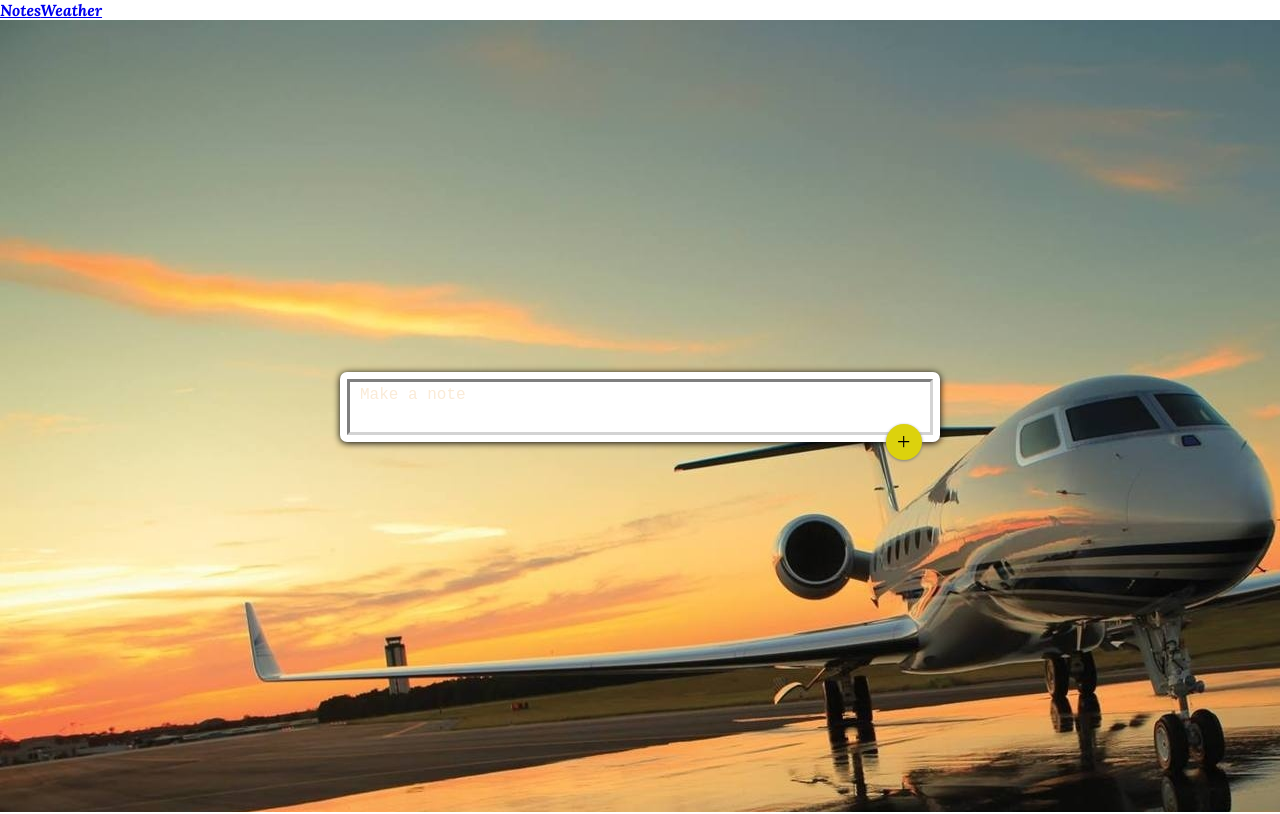
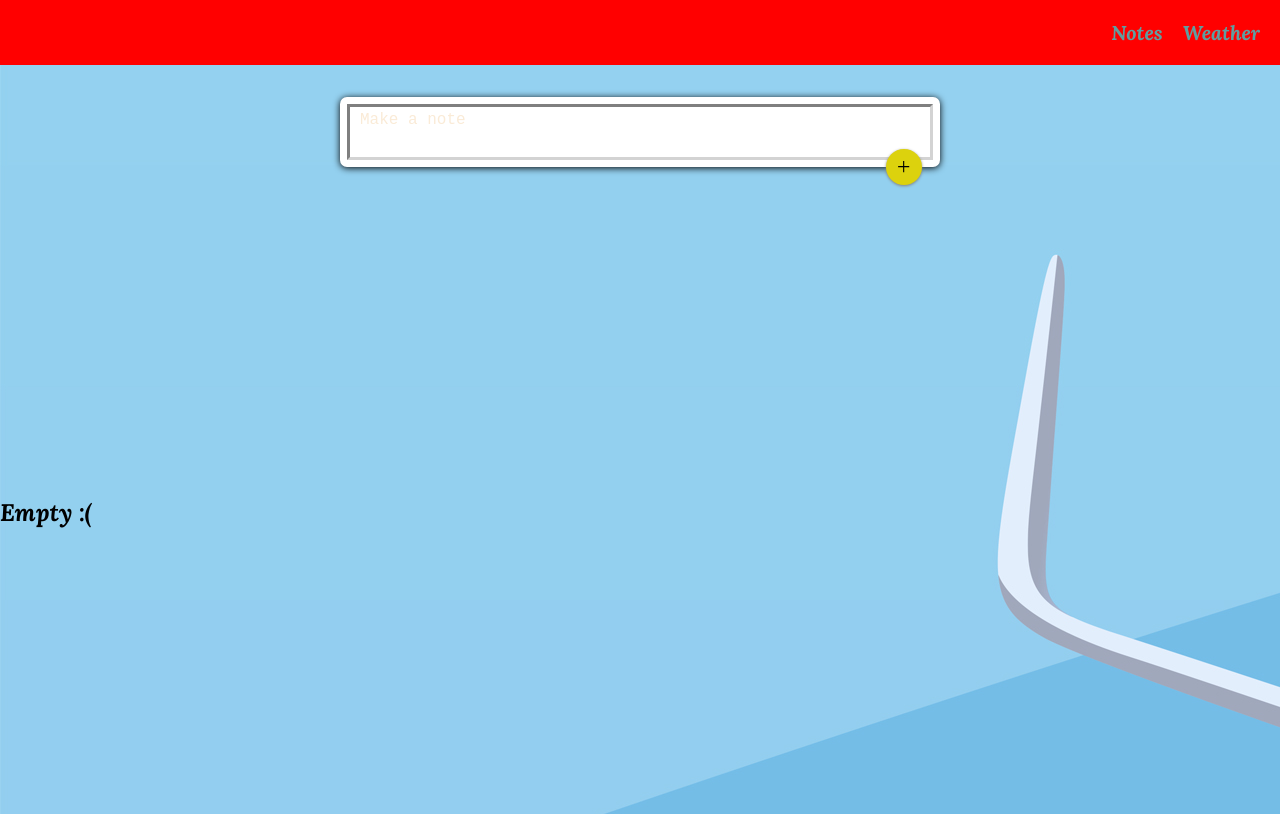
Before and after one commit to sdsartor/pilot-mate, a React (Create React App) app in the folder pilot-mate/: page /Notes in a window 1280 px wide. Shown: the top 814 px of the page. Built offline with nearby package versions, Linux system fonts and the light colour scheme; a web font is replaced by a local one.

Commit message:
finalized styling on notes page

```diff
--- a/pilot-mate/src/App.js
+++ b/pilot-mate/src/App.js
@@ -1,4 +1,4 @@
-import React, { useState } from 'react';
+import React, { useEffect, useState } from 'react';
 import './App.css';
 import { BrowserRouter as Router, Routes, Route } from 'react-router-dom';
 
@@ -25,6 +25,9 @@ function App() {
       index !== id ) ]
     })
   }
+
+
+
   return (
     <Router>
       <div className="flex-column justify-flex-start">
--- a/pilot-mate/src/component/dashboard.js
+++ b/pilot-mate/src/component/dashboard.js
@@ -8,10 +8,10 @@ const Header = () => {
         <div className="header">
           <div className="header-left">
             </div>
-              <Link className="btn btn-lg btn-info m-2 ui primary button" to="/Notes">
+              <Link className="btn btn-lg btn-info m-2 ui primary button" id="notesdash" to="/Notes">
                 Notes
               </Link>
-              <Link className="btn btn-lg btn-light m-2 ui primary button" to="/Weather">
+              <Link className="btn btn-lg btn-light m-2 ui primary button" id='weatherdash' to="/Weather">
                 Weather
            </Link>
 
--- a/pilot-mate/src/index.css
+++ b/pilot-mate/src/index.css
@@ -145,21 +145,23 @@ form textarea {
 }
 
 .background {
-  background: url(./assets/private_plane-wallpaper-1920x1200.jpg) no-repeat;
+  background: url(./assets/private_plane-wallpaper-1920x1200.jpg) no-repeat contain;
   width: 100%;
-  padding: 20rem;
+  height: 100vh;
  color: black;
 
 }
 
 .note {
+
   color: black;
   width: 240px;
   border-radius: 4px;
   box-shadow: 0 2px 5px gray;
   padding: 10px;
-  margin: 16px;
   float: left;
+  background-color: #fff;
+  margin: 10px;
 }
 
 .note h1 {
@@ -205,7 +207,42 @@ form button {
 
 .count {
   display: flex;
-  margin-top: 20px;
-  align-items: center;
   justify-content: center;
+  margin-bottom: 200%;
 }
+
+#root {
+  background-color: red;
+  background-image: url(./assets/background-plane.jpg);
+}
+* {
+  margin: 0;
+  padding: 0;
+}
+
+.bg-primary{
+  background-color: red;
+  padding: 20px;
+  text-align: right;
+
+}
+
+#notesdash {
+  margin-right: 20px;
+  color: cadetblue;
+  text-decoration-line: none;
+  font-size: 20px;
+}
+
+#weatherdash {
+  color: cadetblue;
+  text-decoration-line: none;
+  font-size: 20px;
+}
+
+#showing {
+  position: absolute;
+  font-size: 24px;
+  text-align: center;
+  margin-top: -50vh;
+}
--- a/pilot-mate/src/pages/Count.js
+++ b/pilot-mate/src/pages/Count.js
@@ -2,8 +2,8 @@ import React from 'react';
 
 function Count({count}) {
     return (
-        <div className='count'>
-            <h4>{count}</h4>
+        <div className='background'>
+            <h4 id='showing'>{count}</h4>
         </div>
     )
 }
--- a/pilot-mate/src/pages/notes.js
+++ b/pilot-mate/src/pages/notes.js
@@ -5,9 +5,11 @@ import {FaTrash} from 'react-icons/fa6'
 function Notes({title, content, onDelete, id }) {
 return (
     <div className='note'>
+      <div className='words'>
         <h1>{title}</h1>
         <p>{content}</p>
         <button onClick={() => onDelete(id)}><FaTrash size={20}/></button>
+    </div>
     </div>
 )
 
```
